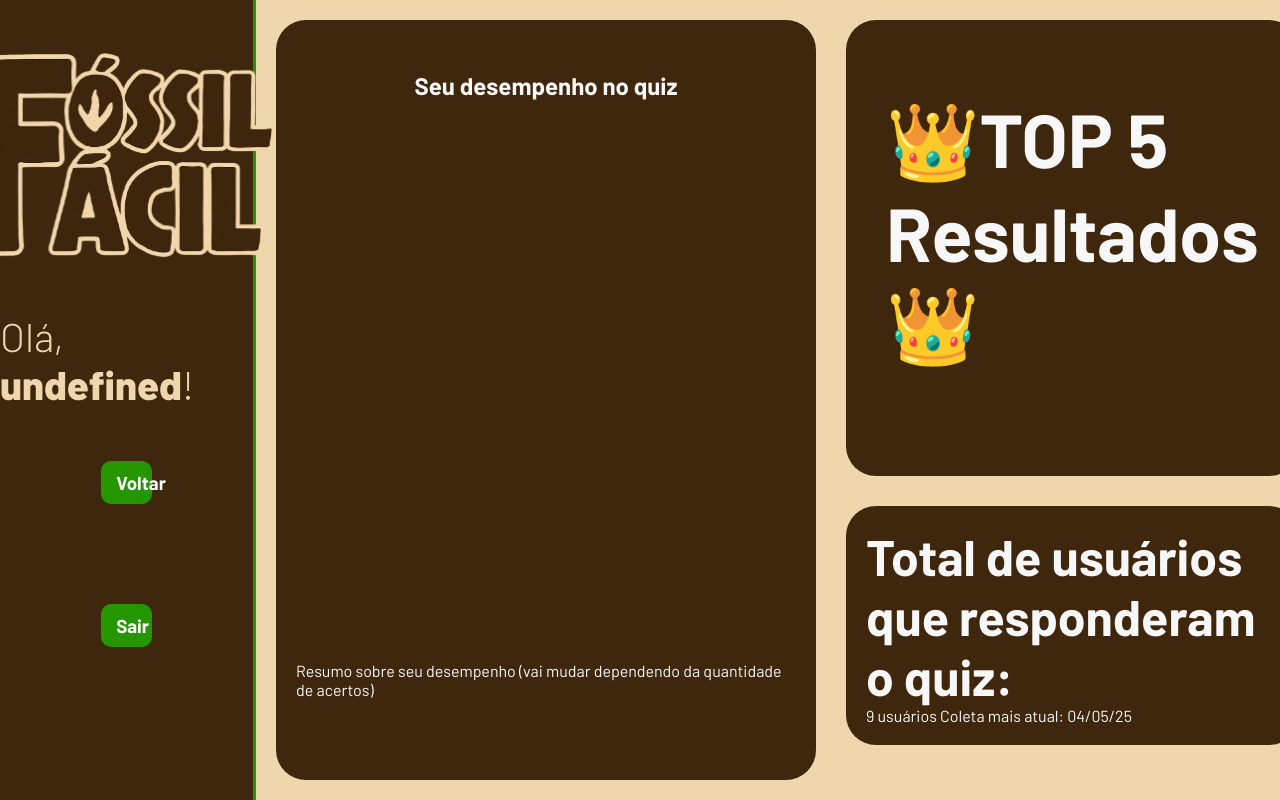
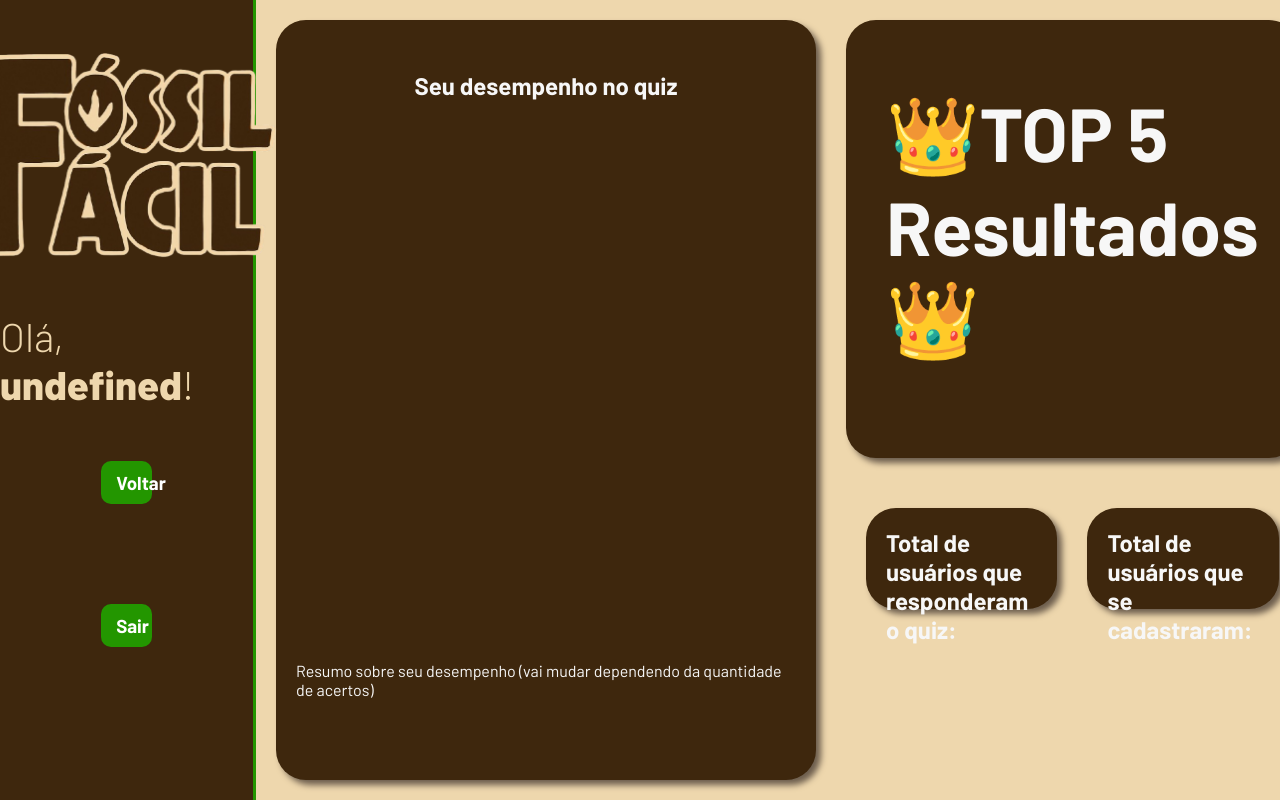
Before and after one commit to VitorioBearari/FossilFacil, a website: page Site/API/public/dashboard.html in a window 1280 px wide. Drawn offline with nearby package versions, Linux system fonts and the light colour scheme; no server answers.

Commit message:
Adicionando KPI's na dashboard (estatico)

```diff
--- a/Site/API/public/dashboard.html
+++ b/Site/API/public/dashboard.html
@@ -63,11 +63,14 @@
               <h2><strong>👑TOP 5 Resultados👑</strong></h2>
               <div id="ranking"></div>
             </div>
-            <div class="div_total">
-              <h2><strong>Total de usuários que responderam o quiz:</strong></h2>
-              <div class="total">
-                <span>9 usuários</span>
-                <span>Coleta mais atual: 04/05/25</span>
+            <div class="kpis">
+              <div class="div_total_respostas">
+                <h2><strong>Total de usuários que responderam o quiz:</strong></h2>
+                <div class="total_respostas"></div>
+              </div>
+              <div class="div_total_cadastrados">
+                <h2><strong>Total de usuários que se cadastraram:</strong></h2>
+                <div class="total_cadastrados"></div>
               </div>
             </div>
           </div>
--- a/Site/API/public/styles/dashboards.css
+++ b/Site/API/public/styles/dashboards.css
@@ -1,8 +1,6 @@
 /* pagina mural */
 
 @import url('https://fonts.googleapis.com/css2?family=Barlow:ital,wght@0,100;0,200;0,300;0,400;0,500;0,600;0,700;0,800;0,900;1,100;1,200;1,300;1,400;1,500;1,600;1,700;1,800;1,900&display=swap');
-
-@import url('https://fonts.googleapis.com/css2?family=Roboto:ital,wght@0,100..900;1,100..900&display=swap');
 
 
 * {
@@ -43,7 +41,7 @@
   flex-direction: column;
   width: 100%;
   background-color: #eed7ad;
-  gap:30px
+  gap:30px;
 }
 
 .div_ranking {
@@ -57,19 +55,31 @@
   border-radius: 30px;
   color:#f7f7f7;
   font-size: 50px;
+  box-shadow: 5px 5px 6px #6c5d4d;
 }
 
 .div_ranking h2 {
   align-self: center;
 }
 
-.div_total {
+.kpis{
+  display: flex;
+  flex-direction: row;
+  height: 40%;
+  padding: 20px;
+  gap: 30px
+}
+
+.div_total_respostas, .div_total_cadastrados{
   display: flex;
   flex-direction: column;
   background-color: #3e270d;
   border-radius: 30px;
   padding: 20px;
-  color:#f7f7f7
+  color:#f7f7f7;
+  box-shadow: 5px 5px 6px #6c5d4d;
+  height: 40%;
+  width: 50%;
 }
 
 .ranking h2 {
@@ -86,7 +96,9 @@
   background-color: #3e270d;
   border-radius: 30px;
   padding: 20px;
+  box-shadow: 5px 5px 6px #6c5d4d;
 }
+
 .graficoDonut{
   height: auto;
   width: 500px;
```
